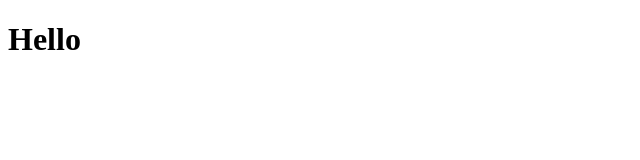
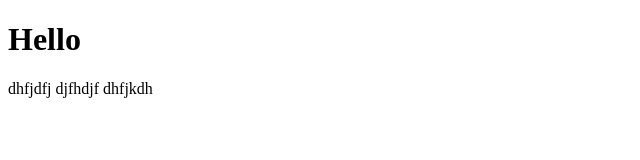
Before and after one commit to Astle-Ligo/git-studying, a plain HTML site: page index.html in a window 1280 px wide. Shown: the whole page, without its empty margins (0-640 px from the left). Drawn offline with Linux system fonts and the light colour scheme.

Commit message:
index modified

```diff
--- a/index.html
+++ b/index.html
@@ -8,5 +8,8 @@
 </head>
 <body>
     <h1>Hello</h1>
+    dhfjdfj
+    djfhdjf
+    dhfjkdh
 </body>
 </html>
```
